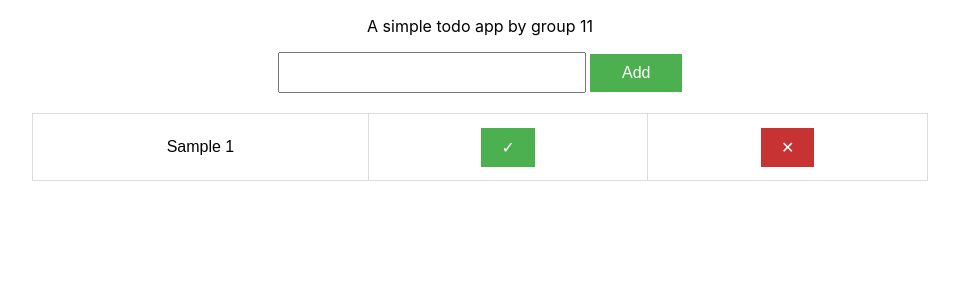
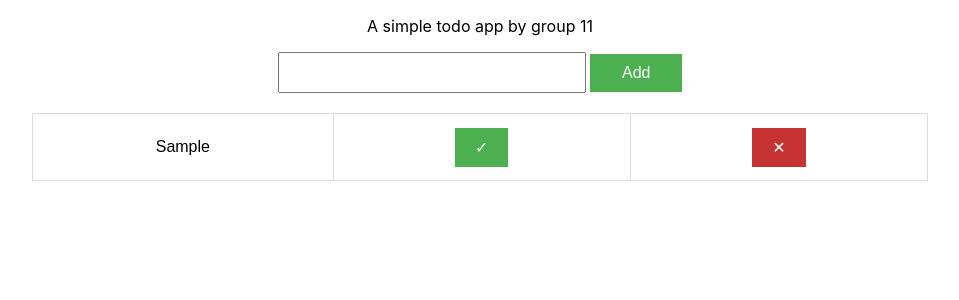
Before and after one commit to Sambld/todo-app, a React (Create React App) app: page / in a window 1280 px wide. Both pictures are taken after typing "Sample" into the empty fields and a click on the button "Add". Shown: the top 300 px of the page, without its empty margins (160-1119 px from the left). Built offline with nearby package versions, Linux system fonts and the light colour scheme.

Commit message:
add: initialCommit

```diff
--- a/src/App.js
+++ b/src/App.js
@@ -44,7 +44,7 @@ function App() {
             {
               todolist && todolist.map((item) => (
                 <tr key={Math.random()} attrid={item.key}>
-                  <td style={{ textDecoration: item.isdone ? "line-through" : "", backgroundColor: item.isdone ? '#42f542' : '' }} > <p>{item.task} {item.key}    </p></td>
+                  <td style={{ textDecoration: item.isdone ? "line-through" : "", backgroundColor: item.isdone ? '#42f542' : '' }} > <p>{item.task}    </p></td>
                   <td><button onClick={(e) => { complete_item(e) }} className='cmpbtn'> ✓</button></td>
                   <td><button onClick={(e) => { delitem(e) }} className='delbtn'> ✕</button></td>
                 </tr>
```
Also changed, not shown: package.json (+7 -0 lines), 1 other file (tests, documents, lock files or other folders).
